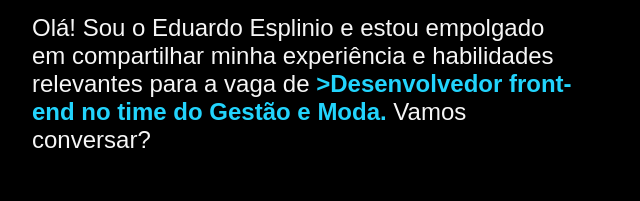
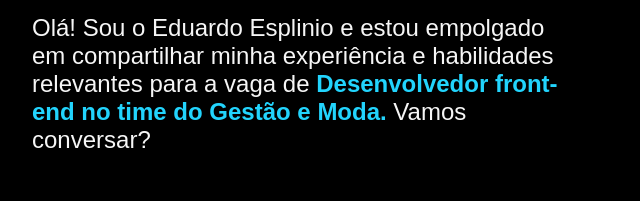
Before and after one commit to eduesplinio/meu_portfolio, a plain HTML site: page index.html in a window 1280 px wide. Shown: the part 345-546 px from the top of the page, 160-800 px from the left. Drawn offline with Linux system fonts and the light colour scheme.

Commit message:
altera conteudo__texto

```diff
--- a/index.html
+++ b/index.html
@@ -26,7 +26,7 @@
       </h1>
       <p class="apresentacao__conteudo__texto">
         Olá! Sou o Eduardo Esplinio e estou empolgado em compartilhar minha
-        experiência e habilidades relevantes para a vaga de <strong class="titulo-destaque">>Desenvolvedor front-end no
+        experiência e habilidades relevantes para a vaga de <strong class="titulo-destaque">Desenvolvedor front-end no
           time do Gestão e Moda.</strong>
         Vamos conversar?
       </p>
```
